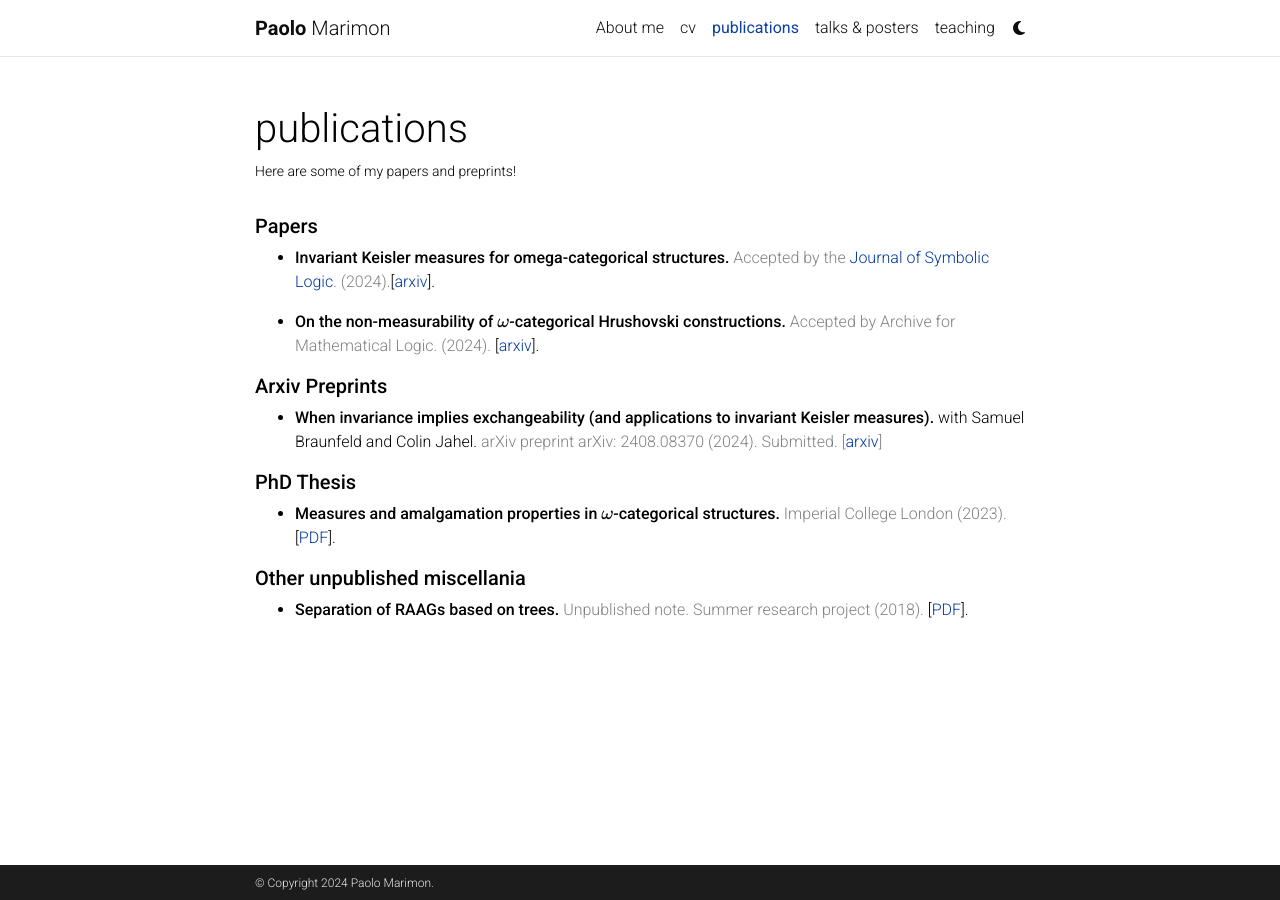
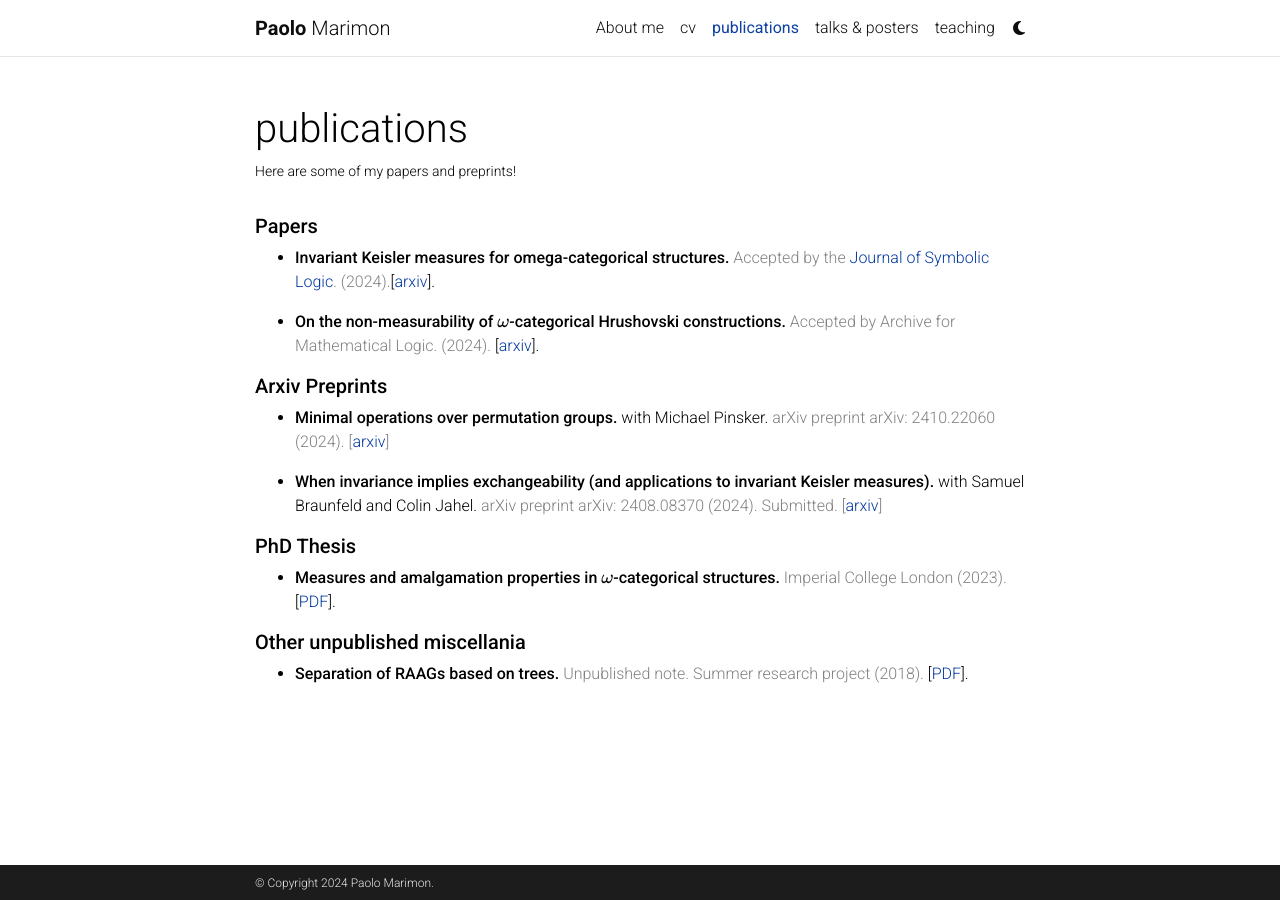
Before and after one commit to paolomarimon/paolomarimon.github.io, a Jekyll site: the page built from _pages/publications.md, in a window 1280 px wide. Built offline with Jekyll 4.4.1, drawn with Linux system fonts in a browser that asks for light colours; comment, search, counter and statistics services are not loaded; a style sheet for code colours, icons or effects is not loaded.

Commit message:
Update publications.md

```diff
--- a/_pages/publications.md
+++ b/_pages/publications.md
@@ -16,6 +16,9 @@
 
 
 ##### **Arxiv Preprints**
+* **Minimal operations over permutation groups.** with Michael Pinsker.
+  <span style="color:gray"> arXiv preprint arXiv: 2410.22060  (2024). [[arxiv](https://arxiv.org/abs/2410.22060)] </span>
+
 * **When invariance implies exchangeability (and applications to invariant Keisler measures).** with Samuel Braunfeld and Colin Jahel.
   <span style="color:gray"> arXiv preprint arXiv: 2408.08370 (2024). Submitted. [[arxiv](https://arxiv.org/abs/2408.08370)] </span>
 
```
